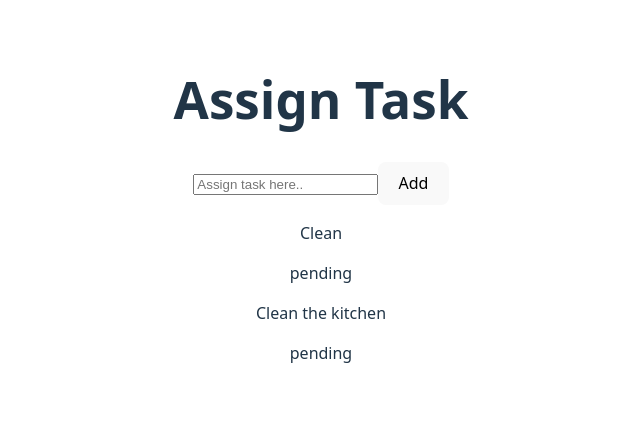
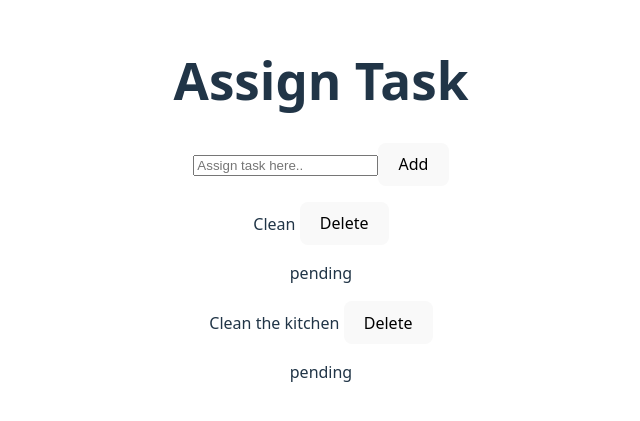
Before and after one commit to alf-lenon/task-app-react, a React (Vite) app in the folder react-task-app/: page / in a window 1280 px wide. Shown: the part 199-620 px from the top of the page, without its empty margins (319-959 px from the left). Built offline with nearby package versions, Linux system fonts and the light colour scheme.

Commit message:
feat: implement task deletion

```diff
--- a/react-task-app/src/App.jsx
+++ b/react-task-app/src/App.jsx
@@ -18,10 +18,16 @@ function App() {
 		},
 	]);
 
+	// Delete Task Logic
+	function deleteTask(id) {
+		// Updater function + filter to delete each task (id)
+		setTaskList(taskList.filter((task) => task.id !== id));
+	}
+
 	return (
 		<>
 			<CreateTask taskList={taskList} setTaskList={setTaskList} />
-			<RenderTasks taskList={taskList} />
+			<RenderTasks taskList={taskList} deleteTask={deleteTask} />
 		</>
 	);
 }
--- a/react-task-app/src/components/RenderTask.jsx
+++ b/react-task-app/src/components/RenderTask.jsx
@@ -1,8 +1,11 @@
 // Display Tasks
-function RenderTask({ task, status }) {
+// This is where we call deleteTask
+function RenderTask({ task, status, id, deleteTask }) {
 	return (
 		<div>
-			<p>{task}</p>
+			<p>
+				{task} <button onClick={() => deleteTask(id)}>Delete</button>
+			</p>
 			<span>{status}</span>
 		</div>
 	);
--- a/react-task-app/src/components/RenderTasks.jsx
+++ b/react-task-app/src/components/RenderTasks.jsx
@@ -1,13 +1,19 @@
 import RenderTask from './RenderTask';
 
 // Render Tasks Logic
-function RenderTasks({ taskList }) {
+// Receives deleteTask
+function RenderTasks({ taskList, deleteTask }) {
 	// Generate into HTML
 	return (
 		<div>
 			{taskList.map((task) => {
 				return (
-					<RenderTask task={task.title} status={task.status} key={task.id} />
+					<RenderTask
+						task={task.title}
+						status={task.status}
+						id={task.id}
+						deleteTask={deleteTask}
+					/>
 				);
 			})}
 		</div>
```
